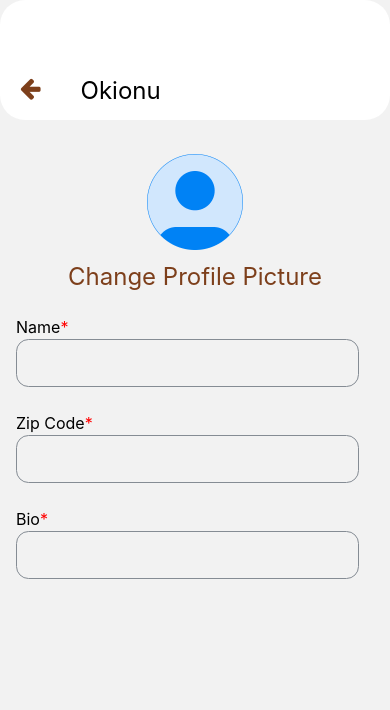
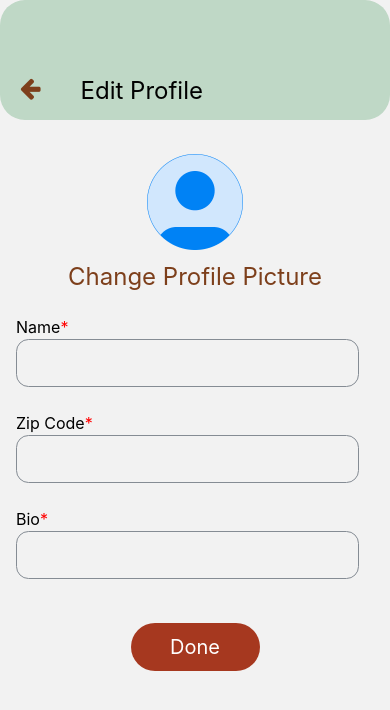
Before and after one commit to tony-shifflett/equalithon, a React Native app: screen /EditProfile in a window 390 px wide. Shown: the top 710 px of the page. Built offline with nearby package versions, Linux system fonts and the light colour scheme.

Commit message:
added Done buttonand changed header to match wireframe

```diff
--- a/screens/EditProfile.js
+++ b/screens/EditProfile.js
@@ -1,14 +1,14 @@
 import React from 'react'
 import { View, Pressable, Image, Text, StyleSheet } from 'react-native'
+import SmallButton from '../components/buttons/SmallButton'
 import EditProfileForm from '../components/forms/EditProfileForm'
 import BackHeaderGreen from '../components/headers/BackHeaderGreen'
-import BackHeaderWhite from '../components/headers/BackHeaderWhite'
 
 const EditProfile = () => {
   return (
     <View>
         {/* <BackHeaderGreen/> */}
-        <BackHeaderWhite/>
+        <BackHeaderGreen title={'Edit Profile'}/>
         <View>
             <Image
             source={require('../assets/profile.png')}
@@ -18,6 +18,7 @@ const EditProfile = () => {
         <View style={styles.form}>
             <EditProfileForm/>
         </View>
+        <SmallButton buttonText={'Done'}/>
     </View>
   )
 }
```
